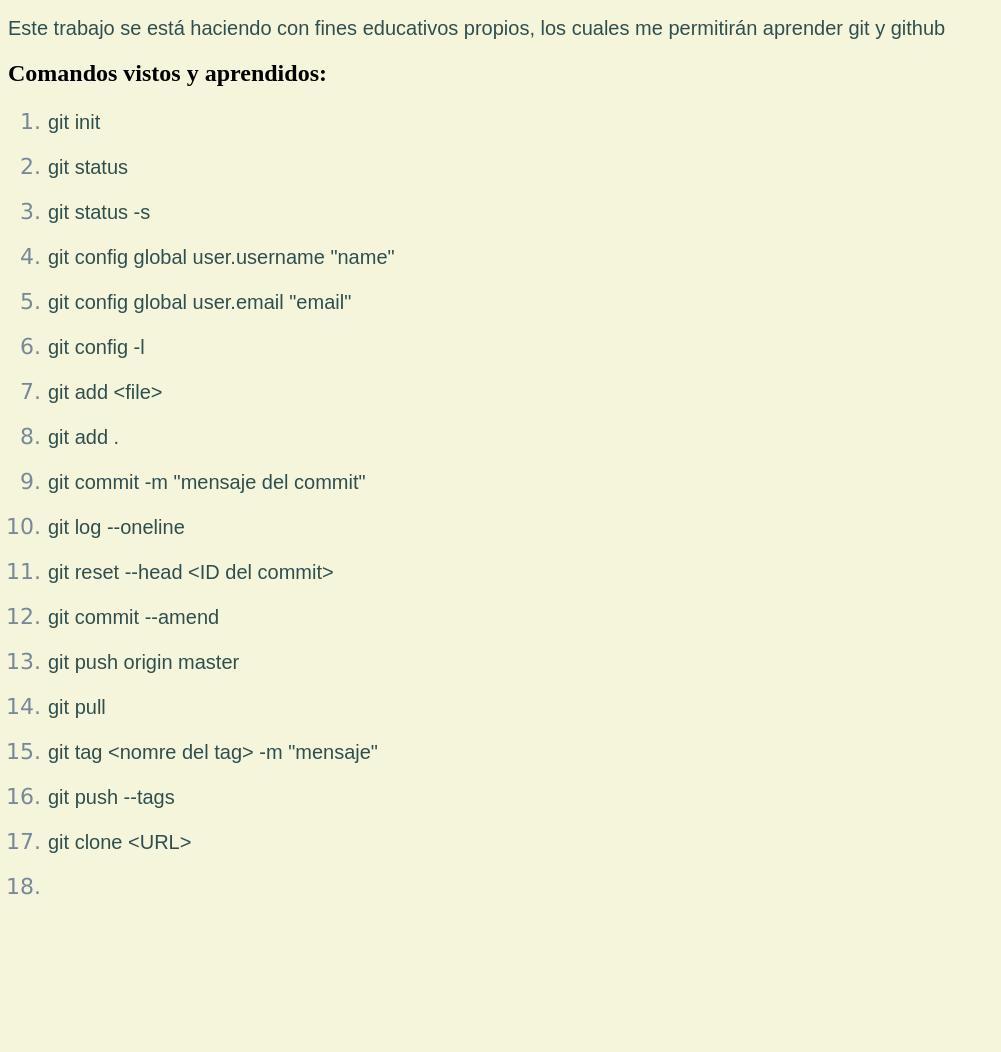
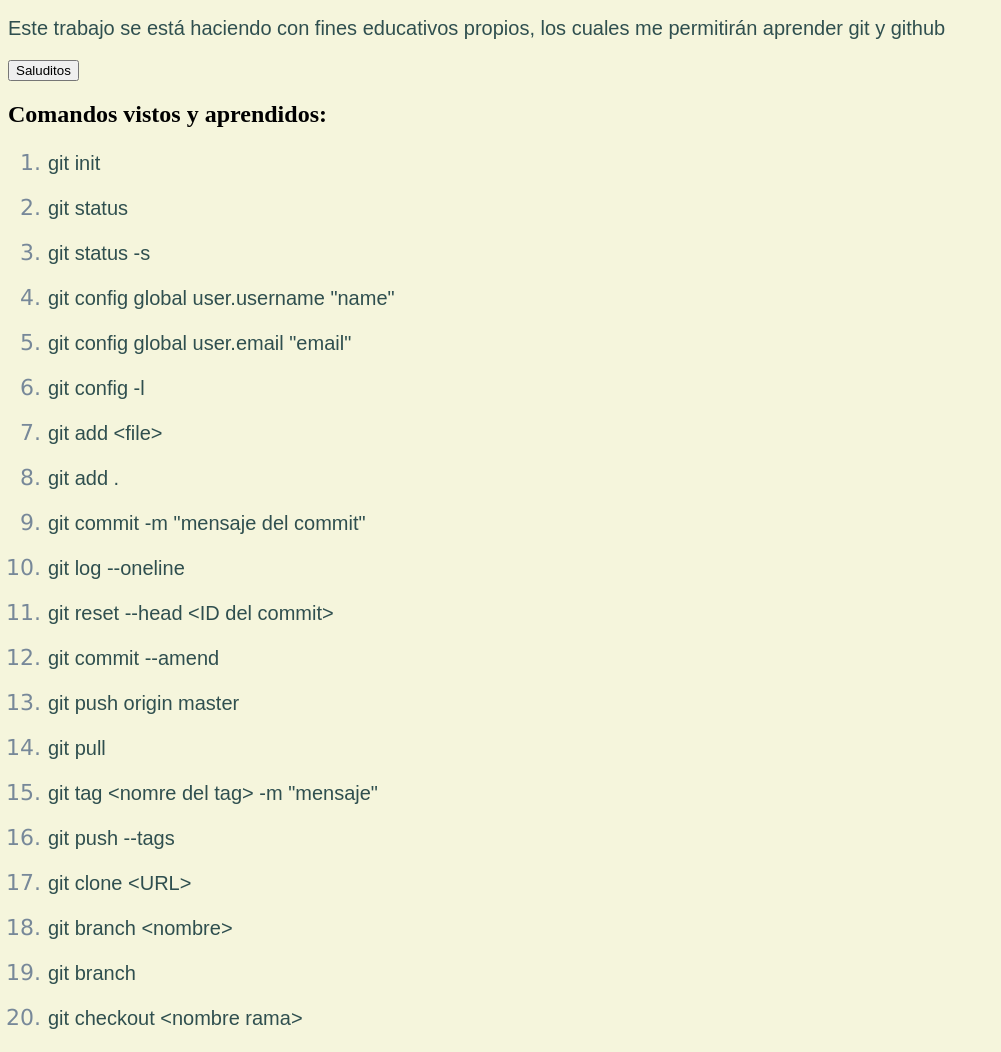
Before and after one commit to juanpa800/CursoGit-Github, a plain HTML site: page index.html in a window 1280 px wide. Shown: the part 57-1109 px from the top of the page, without its empty margins (0-1001 px from the left). Before the commit the page ends 978 px from the top, so only its background shows below. Drawn offline with Linux system fonts and the light colour scheme.

Commit message:
saludos con js

```diff
--- a/index.html
+++ b/index.html
@@ -12,6 +12,8 @@
         <p>Este trabajo se está haciendo con fines educativos propios,
             los cuales me permitirán aprender git y github
         </p>
+        <input type="button" onclick="saludar()" value="Saluditos">
+
         <div>
             <h2><b>Comandos vistos y aprendidos:</b></h2>
             <ol>
@@ -32,8 +34,11 @@
                 <li><p>git tag &lt;nomre del tag&gt; -m "mensaje"</p></li>
                 <li><p>git push --tags</p></li>
                 <li><p>git clone &lt;URL&gt;</p></li>
-                <li><p></p></li>
+                <li><p>git branch &lt;nombre&gt;</p></li>
+                <li><p>git branch</p></li>
+                <li><p>git checkout &lt;nombre rama&gt;</p></li>
             </ol>
         </div>
+
     </body>
 </html>
--- a/js/scripts.js
+++ b/js/scripts.js
@@ -0,0 +1,4 @@
+function saludar(){
+    let x = prompt("indica tu nombre");
+    alert(`hola ${x}`);
+}
```
Also changed, not shown: 2 other files.
